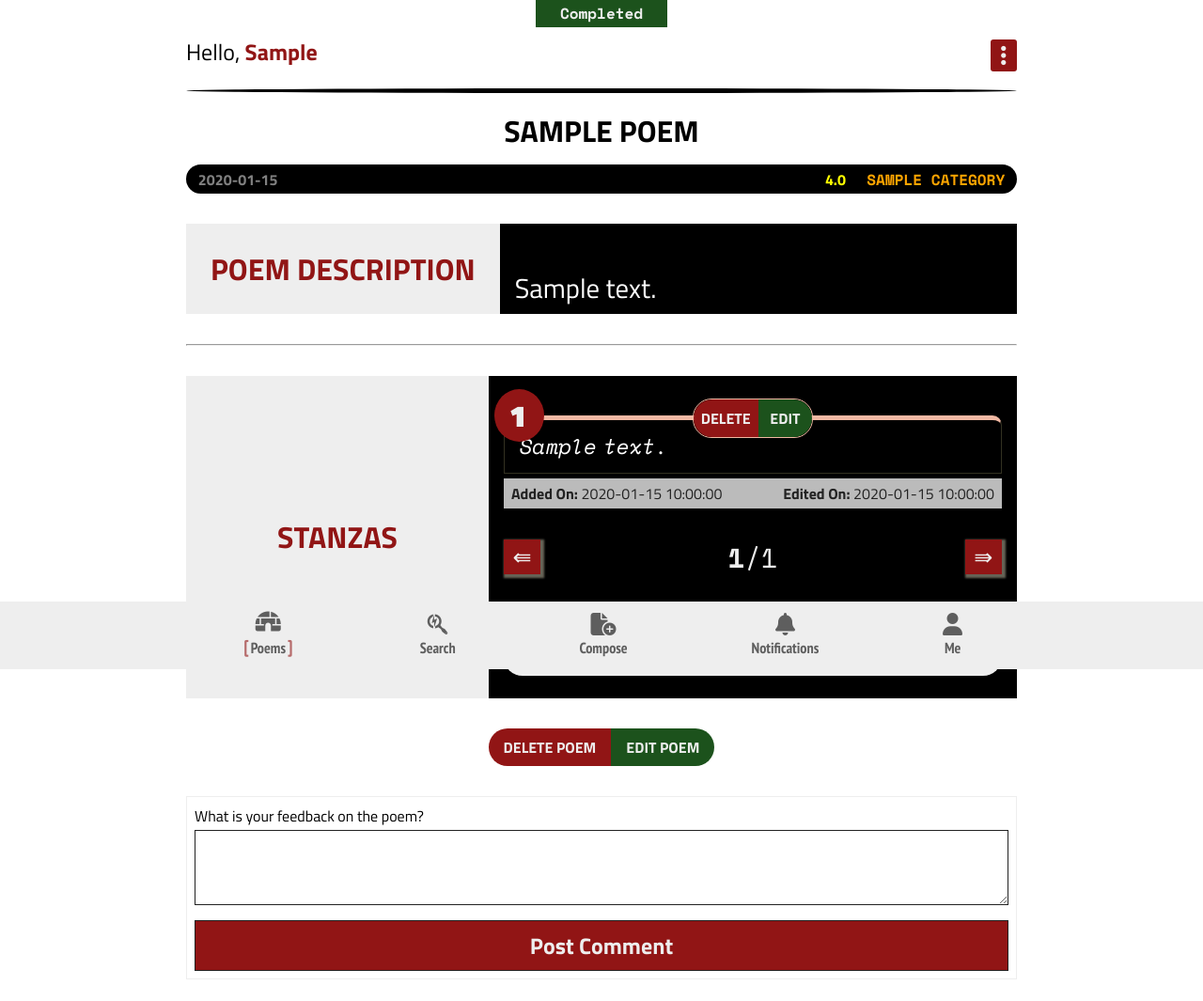
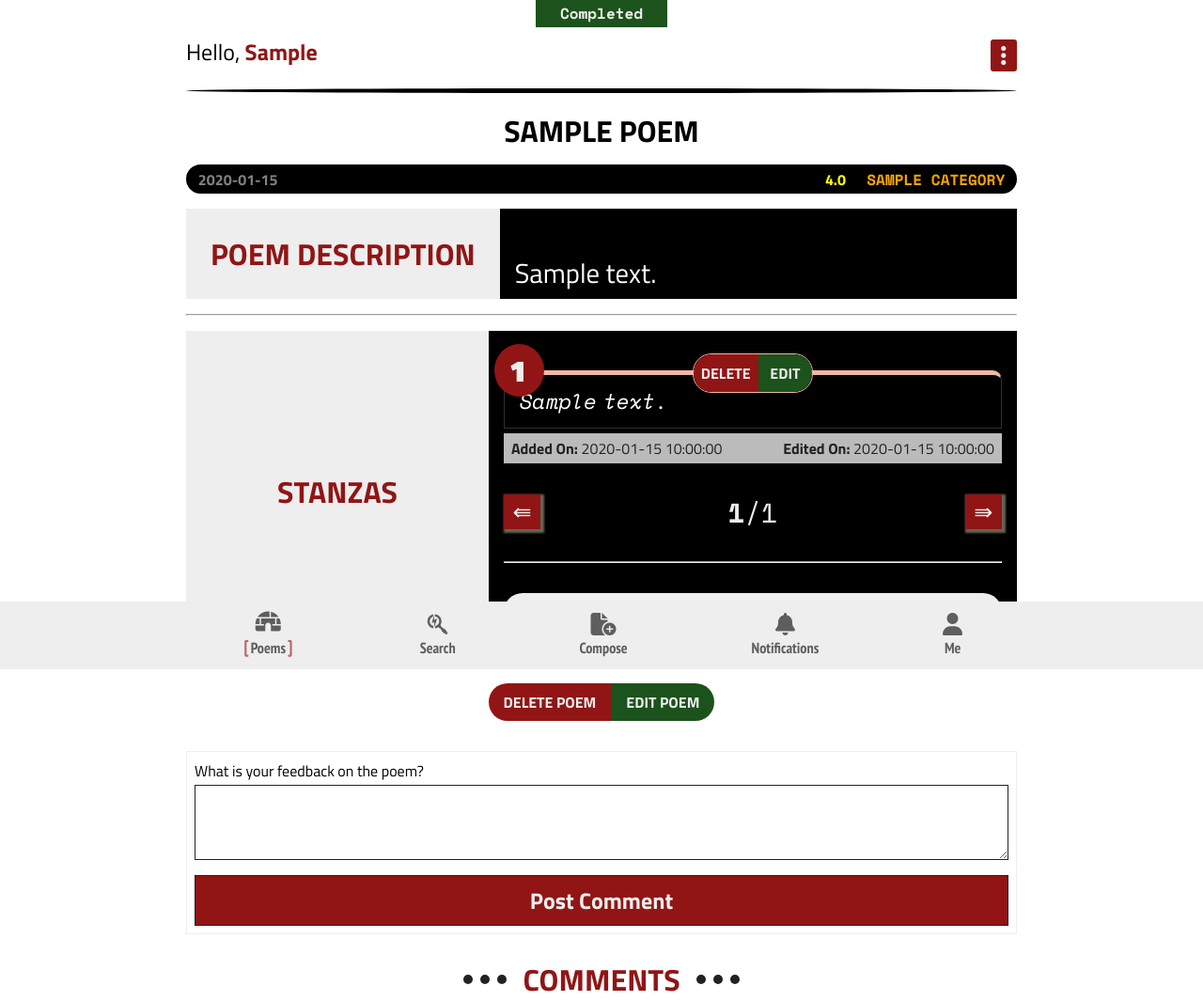
Before and after one commit to VictorOhachor/PoetPiece, a Flask app: page /poems/1 in a window 1280 px wide. Shown: the part 88-1153 px from the top of the page at 94% size. Run offline with Flask 2, Linux system fonts and the light colour scheme; a user stored in the database is signed in; tables that the repository leaves empty hold one stand-in row (values such as "Sample post"); some libraries are stand-ins or nearby versions.

Commit message:
Updated main.css

```diff
--- a/app/static/css/main.css
+++ b/app/static/css/main.css
@@ -34,7 +34,7 @@ hr {
 
 .toast-card {
   padding: 0.2rem 1rem;
-  font-size: 1.5rem;
+  font-size: 1.2rem;
 }
 
 .error-toast {
@@ -411,7 +411,7 @@ hr {
   font-size: calc(1.5rem + 0.6vmin);
   line-height: 2.5rem;
   display: flex;
-  margin: 2rem 0;
+  margin: 1rem 0;
   flex-wrap: wrap;
 }
 
```
